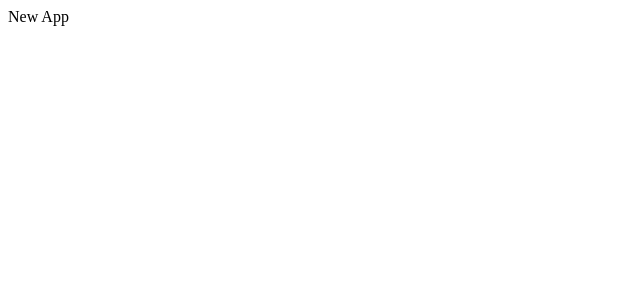
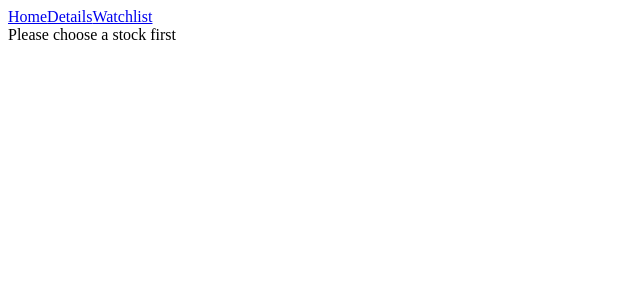
Before and after one commit to fish2112fish/stock-search-frontend, a React (Create React App) app: page /details in a window 1280 px wide. Shown: the top 300 px of the page, without its empty margins (0-640 px from the left). Built offline with nearby package versions, Linux system fonts and the light colour scheme.

Commit message:
Added Routing

```diff
--- a/package.json
+++ b/package.json
@@ -11,6 +11,7 @@
     "@testing-library/user-event": "^13.5.0",
     "react": "^17.0.2",
     "react-dom": "^17.0.2",
+    "react-router-dom": "^6.2.2",
     "react-scripts": "5.0.0",
     "web-vitals": "^2.1.4"
   },
--- a/src/App.js
+++ b/src/App.js
@@ -1,5 +1,9 @@
-import { Button } from '@mui/material';
+import { BrowserRouter, Route, Routes } from 'react-router-dom';
 import { ThemeProvider, createTheme } from '@mui/material/styles';
+import Home from './pages/Home';
+import Details from './pages/Details';
+import Watchlist from './pages/Watchlist';
+import Header from './components/Header';
 
 const theme = createTheme({
 	palette: {
@@ -16,7 +20,15 @@ const theme = createTheme({
 function App() {
 	return (
 		<ThemeProvider theme={theme}>
-			<div>New App</div>
+			<BrowserRouter>
+				<Header />
+				<Routes>
+					<Route path="/" element={<Home />} />
+					<Route path="/details/" element={<Details />} />
+					<Route path="/details/:id" element={<Details />} />
+					<Route path="/watchlist" element={<Watchlist />} />
+				</Routes>
+			</BrowserRouter>
 		</ThemeProvider>
 	);
 }
--- /dev/null
+++ b/src/components/Header.js
@@ -0,0 +1,14 @@
+import React from 'react';
+import { NavLink } from 'react-router-dom';
+
+const Header = () => {
+	return (
+		<>
+			<NavLink to="/">Home</NavLink>
+			<NavLink to="/details">Details</NavLink>
+			<NavLink to="/watchlist">Watchlist</NavLink>
+		</>
+	);
+};
+
+export default Header;
--- /dev/null
+++ b/src/pages/Details.js
@@ -0,0 +1,9 @@
+import React from 'react';
+import { useParams } from 'react-router-dom';
+
+const Details = () => {
+    let { id } = useParams();
+	return <div>{id?id:"Please choose a stock first"}</div>;
+};
+
+export default Details;
--- /dev/null
+++ b/src/pages/Home.js
@@ -0,0 +1,9 @@
+import React from 'react'
+
+const Home = () => {
+  return (
+    <div>Home</div>
+  )
+}
+
+export default Home
--- /dev/null
+++ b/src/pages/Watchlist.js
@@ -0,0 +1,9 @@
+import React from 'react'
+
+const Watchlist = () => {
+  return (
+    <div>Watchlist</div>
+  )
+}
+
+export default Watchlist
```
Also changed, not shown: 1 other file (tests, documents, lock files or other folders).
